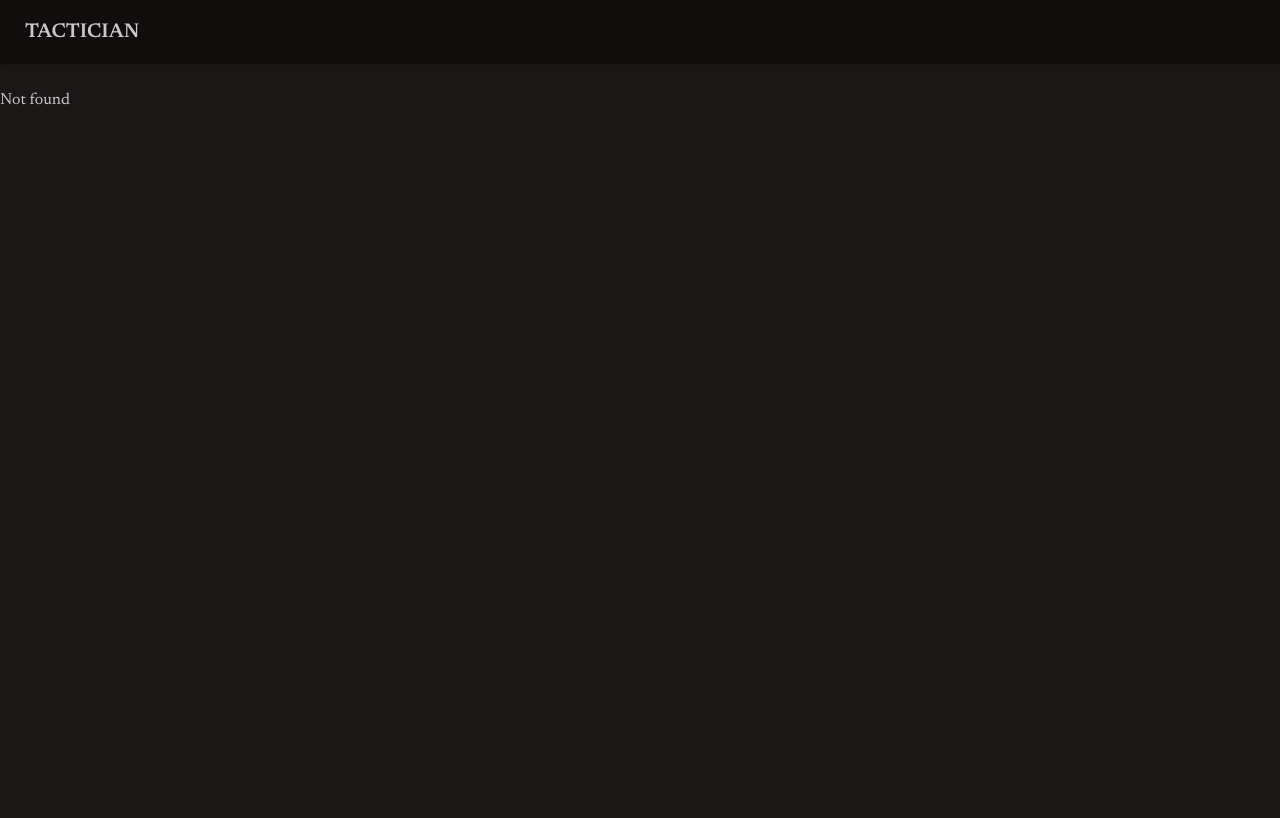
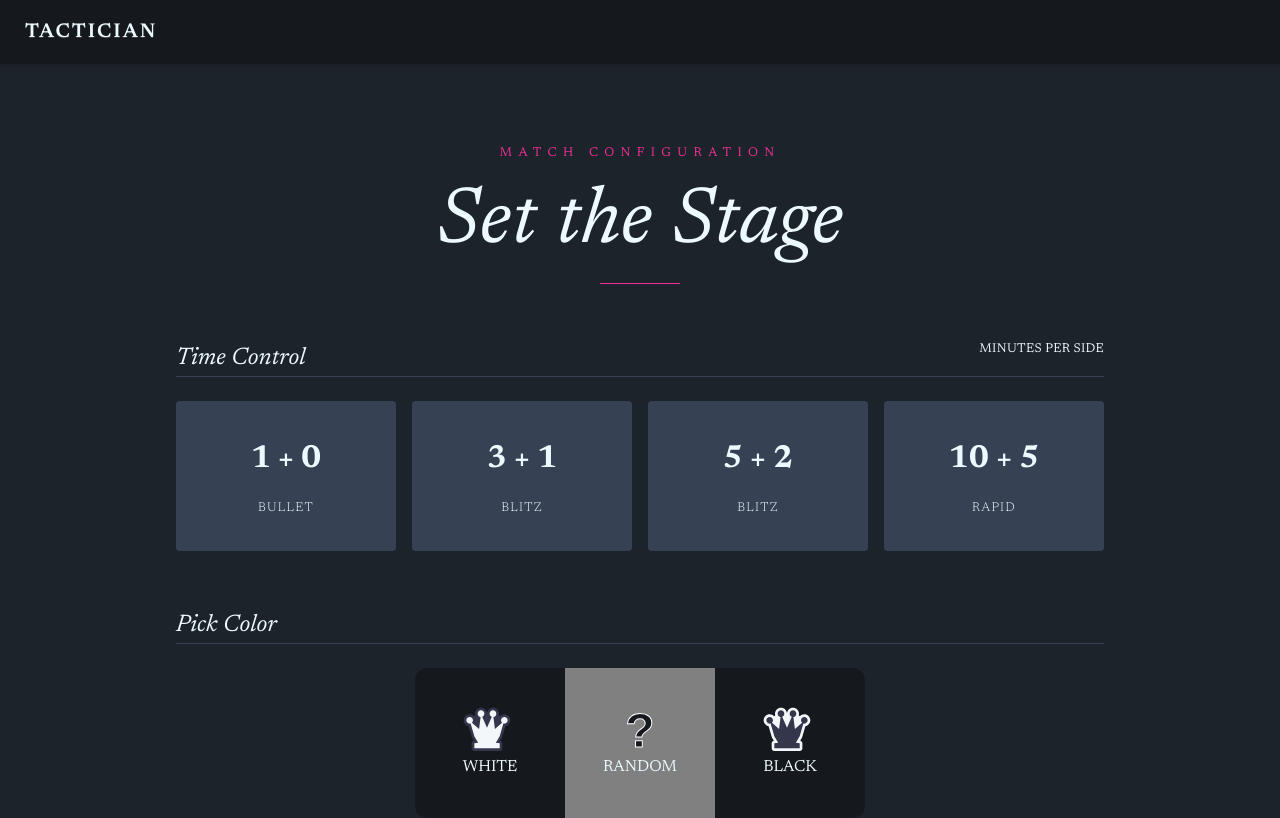
Before and after one commit to YashGadle/online-chess, a React (Vite) app in the folder frontend/: page /game-setup in a window 1280 px wide. Before the commit this address had no page. Built offline with nearby package versions, Linux system fonts and the light colour scheme; a web font is replaced by a local one.

Commit message:
more revamps

```diff
--- a/frontend/index.html
+++ b/frontend/index.html
@@ -1,9 +1,10 @@
 <!doctype html>
-<html lang="en" data-theme="forest">
+<html lang="en" data-theme="dark">
 
 <head>
   <meta charset="UTF-8" />
   <meta name="viewport" content="width=device-width, initial-scale=1.0" />
+  <meta name="theme-color" content="#000000" />
   <link rel="preconnect" href="https://fonts.googleapis.com">
   <link rel="preconnect" href="https://fonts.gstatic.com" crossorigin>
   <link
--- a/frontend/src/App.tsx
+++ b/frontend/src/App.tsx
@@ -1,53 +1,42 @@
-import { BrowserRouter, Routes, Route } from "react-router";
-
+import { createBrowserRouter, RouterProvider } from "react-router";
 import LandingPage from "./pages/landing";
+import GameSetup from "./pages/game-setup";
 import Game from "./pages/game";
 import Layout from "./components/layout";
 import JoinGame from "./pages/join-game";
-
 import { GameContextProvider } from "./context/game";
 
+const router = createBrowserRouter([
+  {
+    path: "/",
+    element: <Layout><LandingPage /></Layout>,
+  },
+  {
+    path: "/game-setup",
+    element: <Layout><GameSetup /></Layout>,
+  },
+  {
+    path: "/joinGame/:gameId",
+    element: <Layout><JoinGame /></Layout>,
+  },
+  {
+    path: "/play/:gameId",
+    element: (
+      <Layout>
+        <GameContextProvider>
+          <Game />
+        </GameContextProvider>
+      </Layout>
+    ),
+  },
+  {
+    path: "*",
+    element: <Layout><div>Not found</div></Layout>,
+  },
+]);
+
 function App() {
-  return (
-    <BrowserRouter>
-      <Routes>
-        <Route
-          path="/"
-          element={
-            <Layout>
-              <LandingPage />
-            </Layout>
-          }
-        />
-        <Route
-          path="/joinGame/:gameId"
-          element={
-            <Layout>
-              <JoinGame />
-            </Layout>
-          }
-        />
-        <Route
-          path="/play/:gameId"
-          element={
-            <Layout>
-              <GameContextProvider>
-                <Game />
-              </GameContextProvider>
-            </Layout>
-          }
-        />
-        <Route
-          path="*"
-          element={
-            <Layout>
-              <div>Not found</div>
-            </Layout>
-          }
-        />
-      </Routes>
-    </BrowserRouter>
-  );
+  return <RouterProvider router={router} />;
 }
 
 export default App;
--- /dev/null
+++ b/frontend/src/assets/QueenBlack.tsx
@@ -0,0 +1,8 @@
+const QueenBlack = ({ color = "#34364C", size = 72 }: { color?: string, size?: number }) => (
+  <svg width={size} height={size} viewBox="0 0 72 72" fill="none" xmlns="http://www.w3.org/2000/svg">
+    <path fill="#F4F7FA" d="M18 10C18 10.9873 18.1588 11.9373 18.4523 12.8258L16.4779 13.752C14.841 12.0553 12.5438 11 10 11C5.02944 11 1 15.0294 1 20C1 24.4308 4.2018 28.1138 8.41791 28.8614L13.16 45.12C13.259 45.4594 13.4025 45.7842 13.5869 46.0858L16.32 50.5582L16.3032 50.5612C14.3925 50.8992 13 52.5597 13 54.5V62C13 64.2091 14.7909 66 17 66L55.0769 66C56.1378 66 57.1552 65.5786 57.9053 64.8284C58.6555 64.0783 59.0769 63.0609 59.0769 62V54.5C59.0769 52.5574 57.6813 50.8957 55.7679 50.5601L55.6875 50.546L58.4131 46.0858C58.5975 45.7842 58.741 45.4594 58.84 45.12L63.5821 28.8614C67.7982 28.1138 71 24.4308 71 20C71 15.0294 66.9706 11 62 11C59.453 11 57.1532 12.058 55.5159 13.7584L53.545 12.8339C53.8402 11.9431 54 10.9903 54 10C54 5.02944 49.9706 1 45 1C40.0294 1 36 5.02944 36 10C36 5.02944 31.9706 1 27 1C22.0294 1 18 5.02944 18 10Z" />
+    <path fill={color} d="M28.7948 14.6682C30.6696 13.947 32 12.1288 32 10C32 7.23858 29.7614 5 27 5C24.2386 5 22 7.23858 22 10C22 12.5519 23.9117 14.6572 26.3811 14.9621L24.1513 33L13.4022 23.6641C14.3851 22.751 15 21.4473 15 20C15 17.2386 12.7614 15 10 15C7.23858 15 5 17.2386 5 20C5 22.7614 7.23858 25 10 25C10.4861 25 10.956 24.9306 11.4004 24.8013L17 44L22.7906 53.4756L17 54.5V62L55.0769 62V54.5L49.2119 53.4714L55 44L60.5996 24.8013C61.044 24.9306 61.5139 25 62 25C64.7614 25 67 22.7614 67 20C67 17.2386 64.7614 15 62 15C59.2386 15 57 17.2386 57 20C57 21.4473 57.6149 22.751 58.5978 23.6641L47.8487 33L45.6189 14.9621C48.0883 14.6572 50 12.5519 50 10C50 7.23858 47.7614 5 45 5C42.2386 5 40 7.23858 40 10C40 12.1288 41.3304 13.947 43.2052 14.6682L36 31L28.7948 14.6682Z" />
+  </svg>
+);
+
+export default QueenBlack;
--- /dev/null
+++ b/frontend/src/assets/QueenWhite.tsx
@@ -0,0 +1,8 @@
+const QueenWhite = ({ color = "#F4F7FA", size = 72 }: { color?: string, size?: number }) => (
+  <svg width={size} height={size} viewBox="0 0 72 72" fill="none" xmlns="http://www.w3.org/2000/svg">
+    <path fill="#34364C" d="M18 10C18 10.9873 18.1588 11.9373 18.4523 12.8258L16.4779 13.752C14.841 12.0553 12.5438 11 10 11C5.02944 11 1 15.0294 1 20C1 24.4308 4.2018 28.1138 8.41791 28.8614L13.16 45.12C13.259 45.4594 13.4025 45.7842 13.5869 46.0858L16.32 50.5582L16.3032 50.5612C14.3925 50.8992 13 52.5597 13 54.5V62C13 64.2091 14.7909 66 17 66L55.0769 66C56.1378 66 57.1552 65.5786 57.9053 64.8284C58.6555 64.0783 59.0769 63.0609 59.0769 62V54.5C59.0769 52.5574 57.6813 50.8957 55.7679 50.5601L55.6875 50.546L58.4131 46.0858C58.5975 45.7842 58.741 45.4594 58.84 45.12L63.5821 28.8614C67.7982 28.1138 71 24.4308 71 20C71 15.0294 66.9706 11 62 11C59.453 11 57.1532 12.058 55.5159 13.7584L53.545 12.8339C53.8402 11.9431 54 10.9903 54 10C54 5.02944 49.9706 1 45 1C40.0294 1 36 5.02944 36 10C36 5.02944 31.9706 1 27 1C22.0294 1 18 5.02944 18 10Z" />
+    <path fill={color} d="M28.7948 14.6682C30.6696 13.947 32 12.1288 32 10C32 7.23858 29.7614 5 27 5C24.2386 5 22 7.23858 22 10C22 12.5519 23.9117 14.6572 26.3811 14.9621L24.1513 33L13.4022 23.6641C14.3851 22.751 15 21.4473 15 20C15 17.2386 12.7614 15 10 15C7.23858 15 5 17.2386 5 20C5 22.7614 7.23858 25 10 25C10.4861 25 10.956 24.9306 11.4004 24.8013L17 44L22.7906 53.4756L17 54.5V62L55.0769 62V54.5L49.2119 53.4714L55 44L60.5996 24.8013C61.044 24.9306 61.5139 25 62 25C64.7614 25 67 22.7614 67 20C67 17.2386 64.7614 15 62 15C59.2386 15 57 17.2386 57 20C57 21.4473 57.6149 22.751 58.5978 23.6641L47.8487 33L45.6189 14.9621C48.0883 14.6572 50 12.5519 50 10C50 7.23858 47.7614 5 45 5C42.2386 5 40 7.23858 40 10C40 12.1288 41.3304 13.947 43.2052 14.6682L36 31L28.7948 14.6682Z" />
+  </svg>
+);
+
+export default QueenWhite;
--- a/frontend/src/components/navbar.tsx
+++ b/frontend/src/components/navbar.tsx
@@ -1,10 +1,19 @@
+import { Link, useLocation } from 'react-router';
+
 const Navbar = () => {
+  const location = useLocation();
+  const isHome = location.pathname === "/";
+
   return (
-    <div className="navbar bg-base-300 shadow-sm sticky mb-6">
-      <a className="btn btn-ghost text-xl" href="/">
-        TACTICIAN
-      </a>
-    </div>
+    <nav className="navbar bg-base-300 shadow-sm sticky mb-6">
+      <Link
+        className="btn btn-ghost text-xl tracking-widest uppercase"
+        to="/"
+        viewTransition={!isHome}
+      >
+        Tactician
+      </Link>
+    </nav>
   );
 };
 
--- /dev/null
+++ b/frontend/src/components/tile.tsx
@@ -0,0 +1,17 @@
+type PropsT = {
+  active?: boolean;
+  title: string;
+  subtitle: string;
+};
+
+const Tile = (props: PropsT) => {
+  const { title, subtitle, active } = props;
+  return (
+    <div className="flex flex-col gap-4 items-center justify-center w-55 h-37.5 bg-gray-700 rounded-sm cursor-pointer">
+      <div className="text-[2rem] font-bold">{title}</div>
+      <div className="text-[0.8rem] font-light uppercase tracking-widest">{subtitle}</div>
+    </div>
+  );
+}
+
+export { Tile };
--- a/frontend/src/index.css
+++ b/frontend/src/index.css
@@ -1,5 +1,23 @@
 @import "tailwindcss";
 
 @plugin "daisyui" {
-    themes: dark --default, forest;
+    themes: dark --default, dark;
 }
+
+::view-transition-old(root) {
+  animation: 200ms ease both slide-out;
+}
+
+::view-transition-new(root) {
+  animation: 200ms ease both slide-in;
+}
+
+@keyframes slide-out {
+  from { transform: translateX(0); }
+  to   { transform: translateX(-50px); opacity: 0; }
+}
+
+@keyframes slide-in {
+  from { transform: translateX(50px); opacity: 0; }
+  to   { transform: translateX(0); }
+}
--- /dev/null
+++ b/frontend/src/pages/game-setup.tsx
@@ -0,0 +1,146 @@
+import { Tile } from "../components/tile";
+
+import QueenWhite from '../assets/QueenWhite';
+import QueenBlack from '../assets/QueenBlack';
+
+const GameSetup = () => {
+  const timeControl = [
+    {
+      title: "1 + 0",
+      description: "Bullet",
+      value: "1|0",
+    },
+    {
+      title: "3 + 1",
+      description: "Blitz",
+      value: "3|1",
+    },
+
+    {
+      title: "5 + 2",
+      description: "Blitz",
+      value: "5|2",
+    },
+    {
+      title: "10 + 5",
+      description: "Rapid",
+      value: "10|5",
+    },
+
+  ];
+  return (
+    <div className="mx-auto mt-0 lg:mt-14">
+      <div className="flex flex-col items-center">
+        <p className="tracking-[0.5em] text-[0.8rem] uppercase text-secondary">
+          Match Configuration
+        </p>
+        <h1 className="text-[clamp(1.8rem,6vw+1rem,5rem)]">
+          <i>Set the Stage</i>
+        </h1>
+        <hr className="w-20 text-secondary" />
+      </div>
+
+      <div className="flex flex-col mt-14">
+        <div className="flex justify-between">
+          <span className="text-[1.5rem]"><i>Time Control</i></span>
+          <span className="uppercase tracking-wide text-[0.8rem]">Minutes per side</span>
+        </div>
+        <hr className="w-full text-gray-700" />
+        <div className="grid grid-cols-2 gap-4 mt-6 lg:grid-cols-4">
+          {timeControl.map((time, idx) => (
+            <Tile key={idx} title={time.title} subtitle={time.description} />
+          ))}
+        </div>
+      </div>
+
+      <div className="flex flex-col mt-14">
+        <div>
+          <span className="text-[1.5rem]"><i>Pick Color</i></span>
+          <hr className="w-full text-gray-700" />
+        </div>
+        <div className="flex justify-center w-full mt-6">
+          <div className="relative w-max flex justify-center overflow-hidden rounded-xl">
+            <div className="bubble" />
+            <span className="anchor bg-base-300">
+              <div className="z-2">
+                <QueenWhite size={48} />
+                White
+              </div>
+            </span>
+            <span className="anchor bg-base-300">
+              <div className="z-2 text-center">
+                <div className="question-mark text-5xl">?</div>
+                Random
+              </div>
+            </span>
+            <span className="anchor bg-base-300">
+              <div className="z-2">
+                <QueenBlack size={48} />
+                Black
+              </div>
+            </span>
+          </div>
+        </div>
+        <style>{`
+          .question-mark {
+            font-family: sans-serif;
+            font-weight: 800;
+            color: var(--color-base-300);
+            -webkit-text-stroke: 1px white;
+          }
+
+          .anchor {
+            width: 150px;
+            height: 150px;
+            text-transform: uppercase;
+            display: flex;
+            flex-direction: column;
+            justify-content: center;
+            align-items: center;
+            cursor: pointer;
+          }
+
+          .anchor:nth-of-type(1) {
+            anchor-name: --item-1;
+            border-top-left-radius: 12px;
+            border-bottom-left-radius: 12px;
+          }
+
+          .anchor:nth-of-type(2) {
+            anchor-name: --item-2;
+          }
+
+          .anchor:nth-of-type(3) {
+            anchor-name: --item-3;
+            border-top-right-radius: 12px;
+            border-bottom-right-radius: 12px;
+          }
+
+          :root:has(.anchor:nth-of-type(1):hover) .bubble {
+            position-anchor: --item-1;
+          }
+          :root:has(.anchor:nth-of-type(2):hover) .bubble {
+            position-anchor: --item-2;
+          }
+          :root:has(.anchor:nth-of-type(3):hover) .bubble {
+            position-anchor: --item-3;
+          }
+
+          .bubble {
+            position: absolute;
+            position-anchor: --item-2;
+            left: anchor(left);
+            top: anchor(top);
+            width: anchor-size(width);
+            height: anchor-size(height);
+            transition: all 0.2s linear;
+            pointer-events: none;
+            background-color: gray;
+          }
+        `}</style>
+      </div>
+    </div >
+  );
+}
+
+export default GameSetup;
```
Also changed, not shown: frontend/src/pages/landing.tsx (+19 -7 lines).
